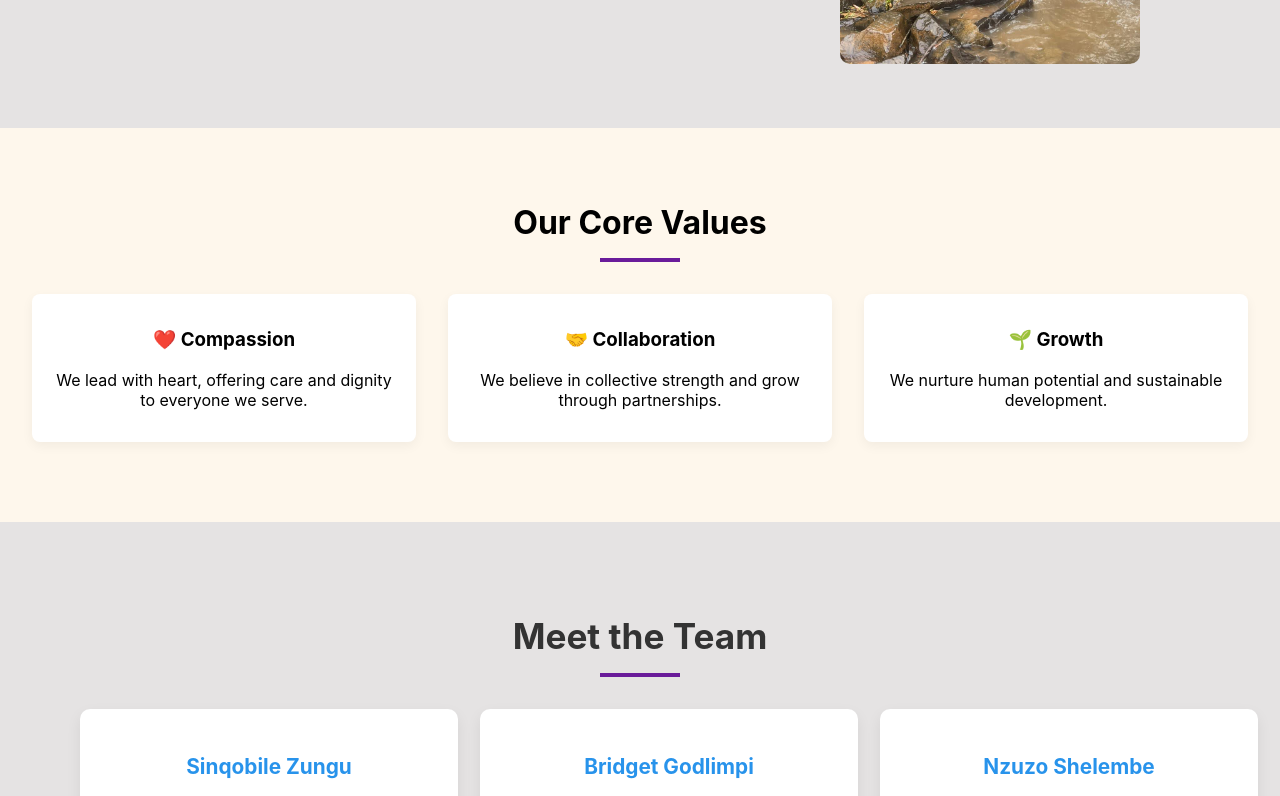
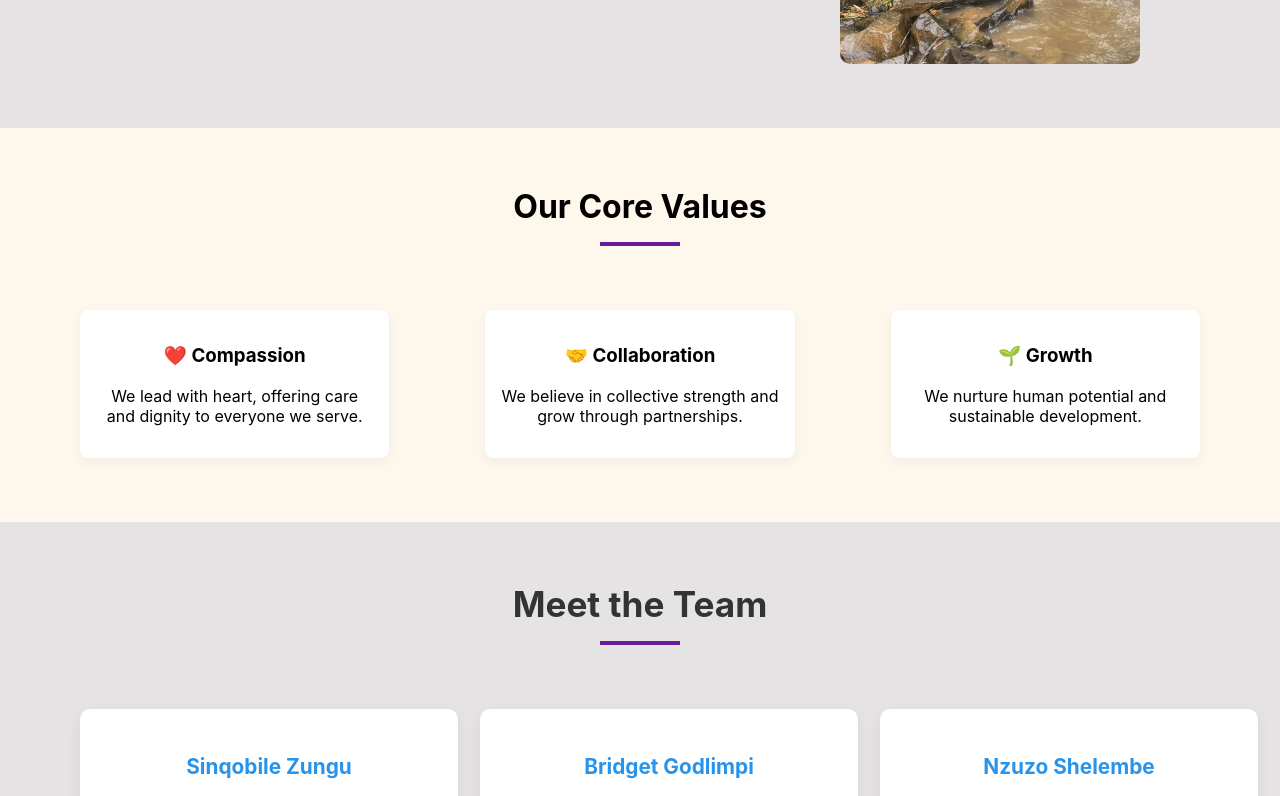
Before and after one commit to SmaSema/sethuse-website, a React (Create React App) app: page /about in a window 1280 px wide. Shown: the part 1040-1836 px from the top of the page. Built offline with nearby package versions, Linux system fonts and the light colour scheme.

Commit message:
32th  commit

```diff
--- a/src/components/AboutUs_page/CoreValues.css
+++ b/src/components/AboutUs_page/CoreValues.css
@@ -1,7 +1,7 @@
 /* Core Values Grid */
 .core-values {
   background-color: #fef7ec;
-  padding: 3rem 2rem;
+  padding: 2rem 5rem;
   text-align: center;
 }
 
@@ -22,8 +22,8 @@
 .core-values-grid {
   display: grid;
   grid-template-columns: repeat(auto-fit, minmax(220px, 1fr));
-  gap: 2rem;
-  margin-top: 2rem;
+  gap: 6rem;
+  margin-top: 4rem;
 }
 
 .core-values-grid div {
--- a/src/components/AboutUs_page/MeetTheTeam.css
+++ b/src/components/AboutUs_page/MeetTheTeam.css
@@ -1,6 +1,6 @@
 .meet-the-team {
   background-color: #e5e3e3;
-  padding: 4rem 2rem;
+  padding: 2rem 2rem;
   text-align: center;
 }
 
@@ -24,7 +24,7 @@
   grid-template-columns: repeat(auto-fit, minmax(220px, 1fr));
   gap: 4rem;
   justify-content: center;
-  margin-top: 2rem;
+  margin-top: 4rem;
   margin-bottom: 2rem;
   margin-left: 3rem;
   margin-right: 2rem;
```
